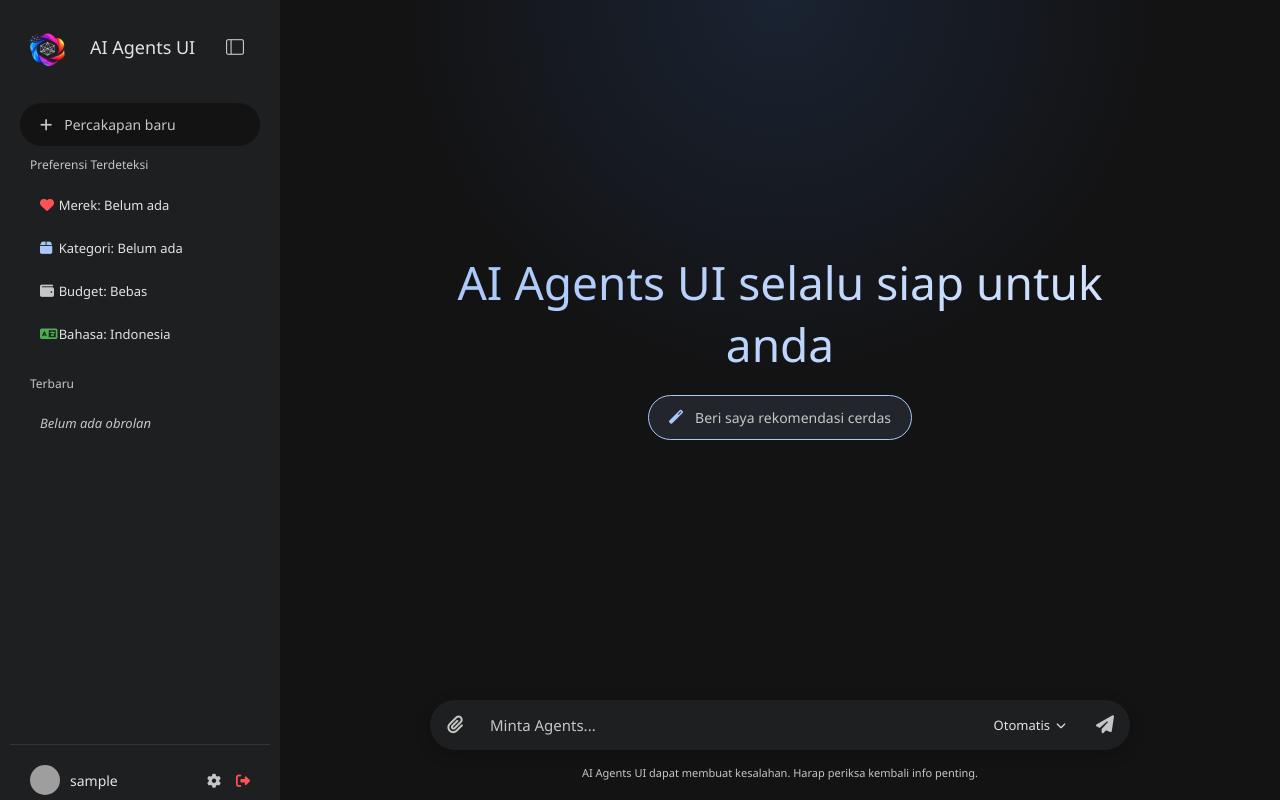
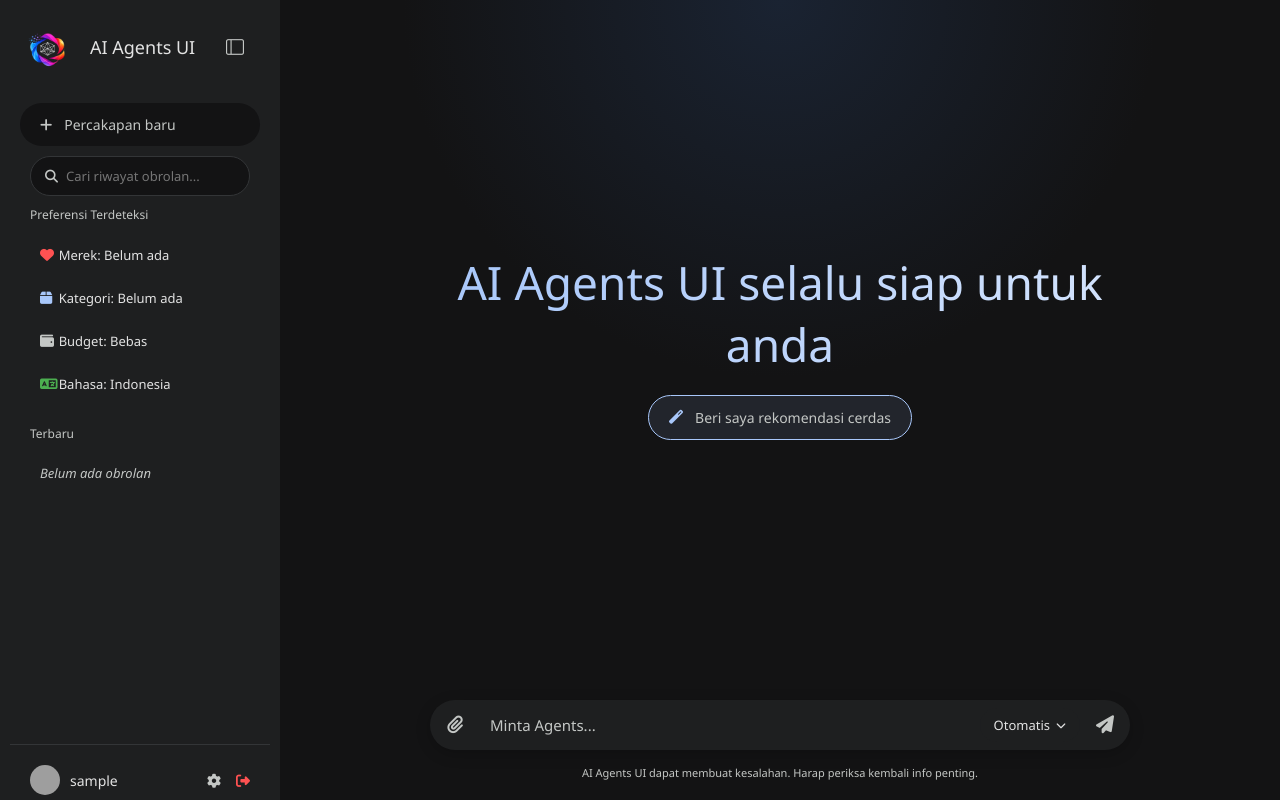
Before and after one commit to Evans-268/AI-Agents-UI, a Flask app: page /chat in a window 1280 px wide. Run offline with Flask 3, Linux system fonts and the light colour scheme; the visitor is signed in with stand-in values (Sample User, id 1); grey boxes are pictures that could not be loaded.

Commit message:
Menambahkan fitur baru

```diff
--- a/server_flask.py
+++ b/server_flask.py
@@ -12,6 +12,7 @@
 from dotenv import load_dotenv
 from pyngrok import ngrok
 from pymongo import MongoClient
+import certifi
 
 server = Flask(__name__)
 
@@ -20,7 +21,8 @@
 server.secret_key = uuid.uuid4().hex
 
 MONGO_URI = os.getenv("MONGO_URI")
-client = MongoClient(MONGO_URI)
+client = MongoClient(MONGO_URI, tlsCAFile=certifi.where())
+
 db = client['ai_shopping_assistant']
 users_collection = db['users']
 chats_collection = db['chats']
@@ -28,13 +30,17 @@
 def load_users():
     """Mengambil semua user dari MongoDB dan mengubahnya ke format dictionary seperti file JSON lama."""
     users_data = {}
-    for user in users_collection.find():
-        email = user.get("email")
-        users_data[email] = {
-            "password": user.get("password"),
-            "name": user.get("name")
-        }
-    return users_data
+    try:
+        for user in users_collection.find():
+            email = user.get("email")
+            users_data[email] = {
+                "password": user.get("password"),
+                "name": user.get("name")
+            }
+        return users_data
+    except Exception as e:
+            print(f"⚠️ Gagal mengambil data user dari database: {e}")
+            return {}
 
 def save_users(users_data):
     """Menyimpan atau memperbarui data user ke MongoDB."""
@@ -46,9 +52,13 @@
         )
 
 def load_chat_sessions():
-    """Mengambil riwayat obrolan dari MongoDB."""
-    sessions = list(chats_collection.find({}, {"_id": 0}))
-    return sessions if sessions else []
+    """Mengambil riwayat obrolan dari MongoDB dengan penanganan error."""
+    try:
+        sessions = list(chats_collection.find({}, {"_id": 0}))
+        return sessions if sessions else []
+    except Exception as e:
+        print(f"Error loading chat sessions: {e}")
+        return []
 
 def save_chat_sessions(sessions):
     """Menyimpan riwayat obrolan ke MongoDB."""
--- a/static/app.js
+++ b/static/app.js
@@ -729,3 +729,23 @@
         closePaymentModal();
     }
 });
+
+function searchChatHistory() {
+    const searchInput = document.getElementById('chatSearchInput').value.toLowerCase();
+
+    const chatItems = document.querySelectorAll('.chat-history-item');
+
+    chatItems.forEach(function(item) {
+        const titleSpan = item.querySelector('.sidebar-text span');
+
+        if (titleSpan) {
+            const titleText = titleSpan.textContent.toLowerCase();
+
+            if (titleText.includes(searchInput)) {
+                item.style.display = 'block';
+            } else {
+                item.style.display = 'none';
+            }
+        }
+    });
+}
--- a/static/style.css
+++ b/static/style.css
@@ -153,6 +153,40 @@
     background-color: var(--hover-bg);
     color: var(--text-primary);
     border-color: var(--text-secondary);
+}
+
+.sidebar-search {
+    padding: 0 20px;
+    margin-bottom: 10px;
+}
+
+.sidebar-search-wrapper {
+    position: relative;
+    display: flex;
+    align-items: center;
+}
+
+.sidebar-search-icon {
+    position: absolute;
+    left: 15px;
+    color: var(--text-secondary);
+    font-size: 13px;
+}
+
+.sidebar-search-input {
+    width: 100%;
+    background-color: var(--bg-main);
+    color: var(--text-primary);
+    border: 1px solid var(--hover-bg);
+    padding: 10px 15px 10px 35px;
+    border-radius: 20px;
+    font-size: 13px;
+    outline: none;
+    transition: border-color 0.2s ease;
+}
+
+.sidebar-search-input:focus {
+    border-color: var(--accent-color);
 }
 
 .sidebar-form {
--- a/templates/index.html
+++ b/templates/index.html
@@ -29,6 +29,13 @@
         <a href="/new_chat" class="btn-new-chat" title="Mulai obrolan baru">
             <i class="fas fa-plus"></i> Percakapan baru
         </a>
+
+        <div class="sidebar-search">
+            <div class="sidebar-search-wrapper">
+                <i class="fas fa-search sidebar-search-icon"></i>
+                <input type="text" id="chatSearchInput" class="sidebar-search-input" placeholder="Cari riwayat obrolan..." onkeyup="searchChatHistory()">
+            </div>
+        </div>
 
         {% if prefs %}
         <div class="sidebar-section-title">Preferensi Terdeteksi</div>
@@ -70,8 +77,8 @@
         </div>
 
         {% endif %}
-            <div class="sidebar-form">
-    <div class="sidebar-section-title">Terbaru</div>
+    <div class="sidebar-form">
+        <div class="sidebar-section-title">Terbaru</div>
 
     <ul class="sidebar-menu">
         {% if sessions|length == 0 %}
```
